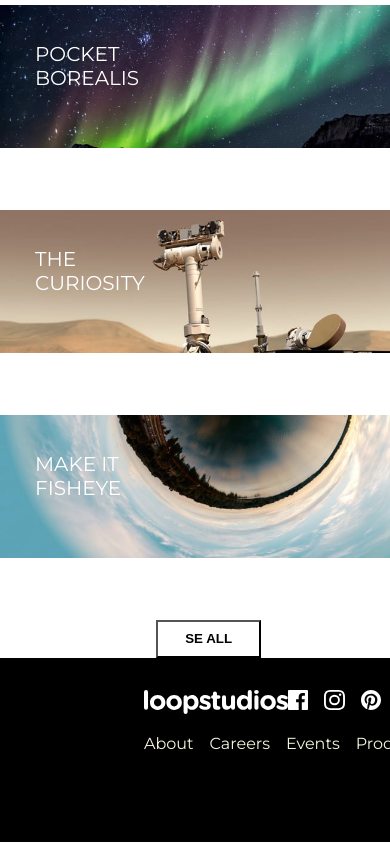
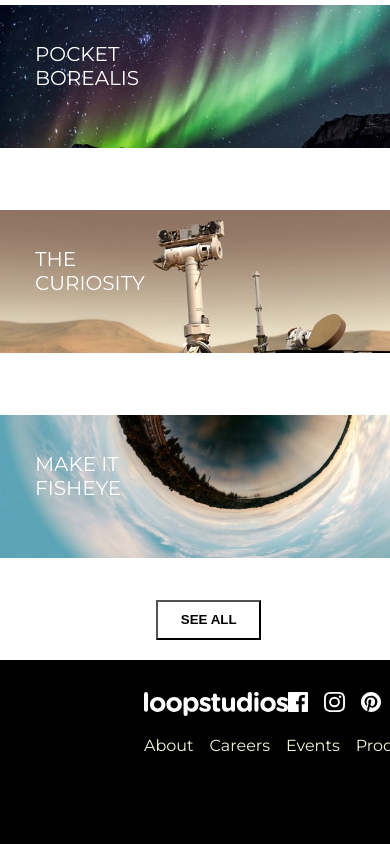
Before and after one commit to areyzabrayan/workshop1-sprint2, a React (Vite) app: page / in a window 390 px wide. Shown: the part 1902-2746 px from the top of the page. Built offline with nearby package versions, Linux system fonts and the light colour scheme.

Commit message:
subiendo boton

```diff
--- a/src/components/movies/Movies.jsx
+++ b/src/components/movies/Movies.jsx
@@ -25,7 +25,7 @@ const Movies = () => {
 
                         ))
                     }
-                    <button className='btn__responsive'>SE ALL</button>
+                    <button className='btn__responsive'>SEE ALL</button>
                 </div>
             </section>
         }
@@ -44,7 +44,7 @@ const Movies = () => {
                             </div>
                         ))
                     }
-                    <button className='btn__responsive'>SE ALL</button>
+                    <button className='btn__responsive'>SEE ALL</button>
                 </div>
             </section>
         }
--- a/src/components/movies/Movies.scss
+++ b/src/components/movies/Movies.scss
@@ -140,7 +140,9 @@
                 color: black;
                 font-weight: bold;
                 width: 27%;
-                height: 38px;
+                height: 40px;
+                bottom: 20px;
+                position: relative;
             }
         }
     }
```
